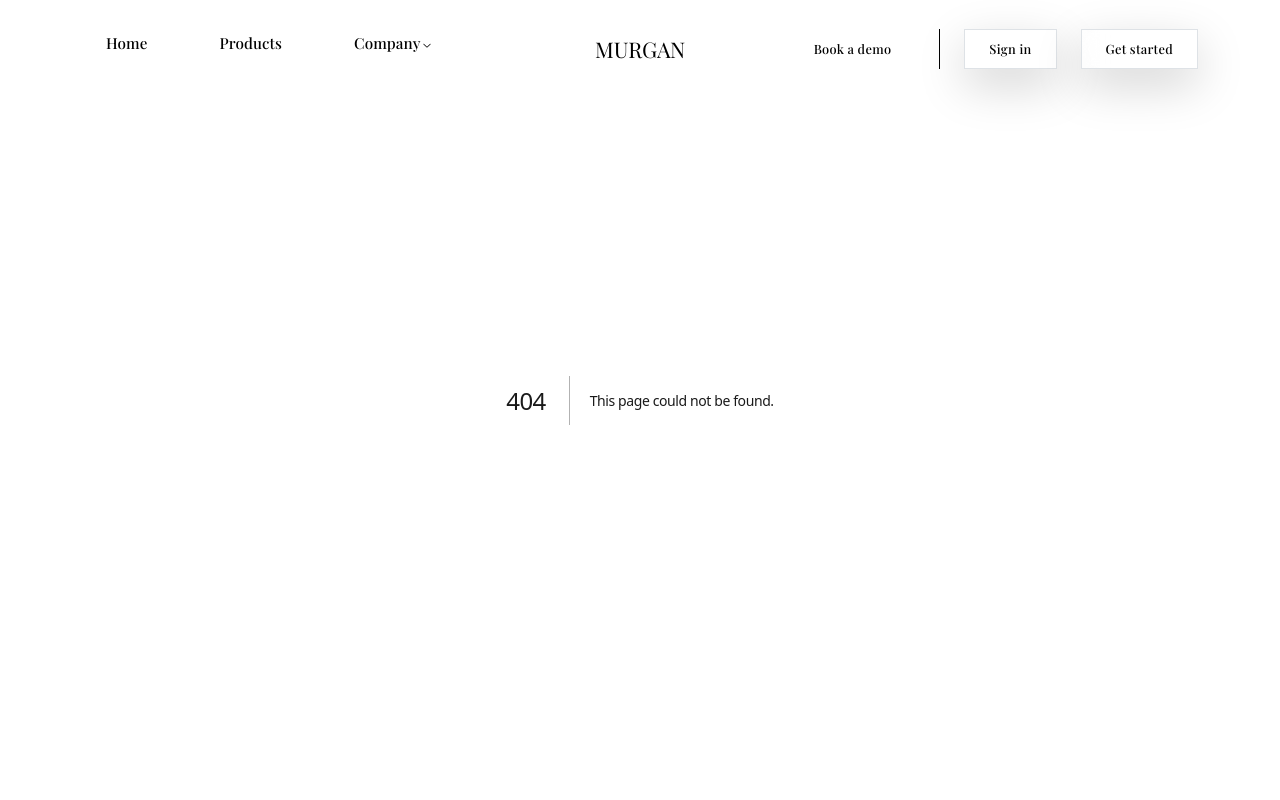
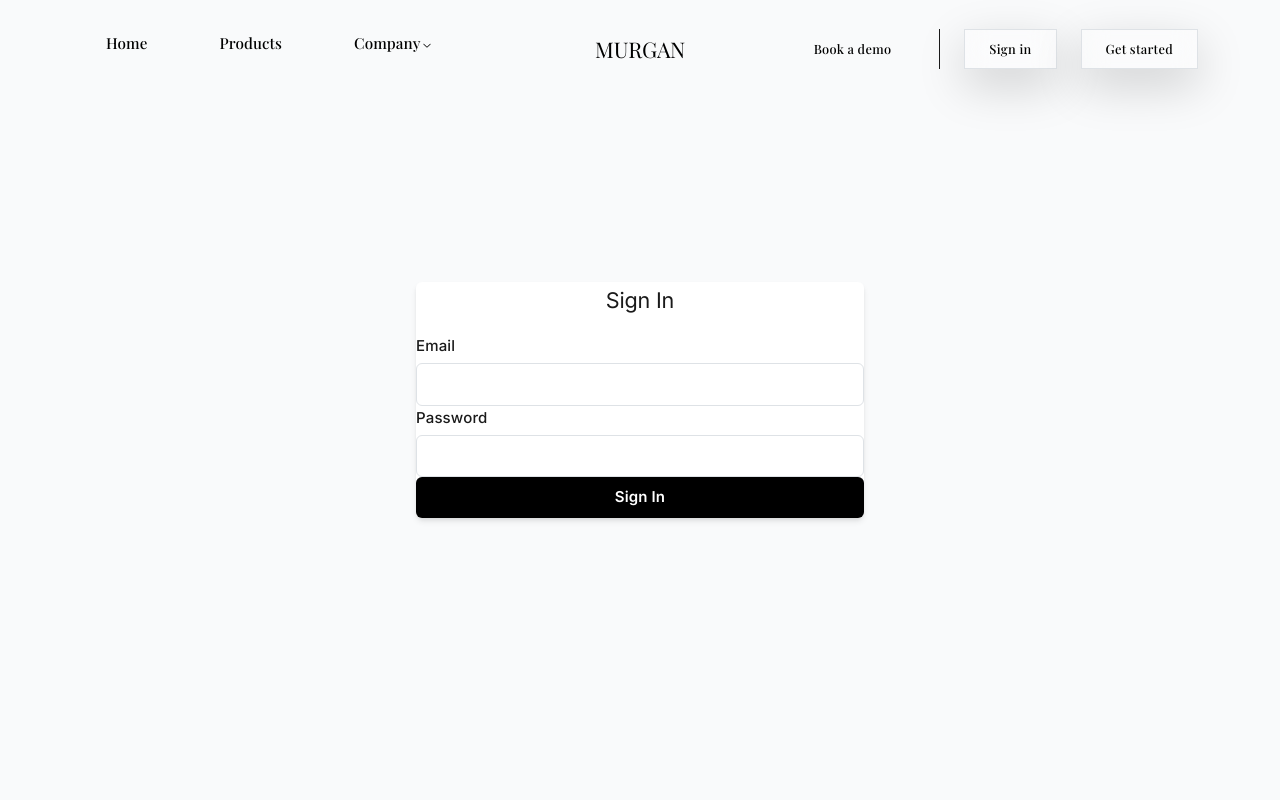
Before and after one commit to rcg69/murgan-ui, a Next.js app: page /signin in a window 1280 px wide. Before the commit this address had no page. Shown: the top 800 px of the page. Built offline with nearby package versions, Linux system fonts and the light colour scheme.

Commit message:
updated login
updated login

```diff
--- /dev/null
+++ b/src/app/products/[slug]/page.js
@@ -0,0 +1,14 @@
+import ProductView from "@/components/ProductView";
+import { dressProducts } from "@/data/products";
+
+export default function ProductDetailPage({ params }) {
+  // Find product by slug from params
+  const product = dressProducts.find(
+    (p) => p.slug === params.slug
+  );
+  return <ProductView product={product} />;
+}
+
+export async function generateStaticParams() {
+  return dressProducts.map((product) => ({ slug: product.slug }));
+}
--- a/src/app/products/page.js
+++ b/src/app/products/page.js
@@ -4,6 +4,9 @@ import { useState } from "react";
 import ProductGrid from "@/components/ProductGrid";
 import FilterModal from "@/components/FilterModal";
 import Hero from "@/components/Hero";
+import FilterButton from "@/components/FilterButton";
+
+import Heading from "@/components/Heading";
 import { dressProducts } from "@/data/products";
 
 export default function ProductsPage() {
@@ -17,48 +20,13 @@ export default function ProductsPage() {
         overlayOpacity={0.2}
         viewportHeight={50}
       />
+     <Heading title="Products" subtitle={null} />
 
-      {/* ============ COLLECTION HEADER ============ */}
-      <section className="bg-white border-b">
-        <div className="container-custom py-10">
-
-          <div className="grid grid-cols-3 items-center">
-
-            {/* Left spacer (keeps center truly centered) */}
-            <div></div>
-
-            {/* Center: Title */}
-{/*             <div className="text-center">
-              <h1 className="text-4xl md:text-5xl font-extrabold tracking-tight">
-                Top Products
-              </h1>
-              <p className="mt-2 text-gray-500 text-sm md:text-base">
-                Handpicked styles loved by our customers
-              </p>
-            </div> */}
-
-            {/* Right: Filter Button */}
-            <div className="flex justify-end">
-              <button
-                onClick={() => setIsFilterOpen(true)}
-                className="filter-btn"
-              >
-                <span className="filter-icon">⚲</span>
-                Filters
-              </button>
-            </div>
-
-          </div>
-
-        </div>
-      </section>
 
       {/* ============== PRODUCTS GRID ============== */}
-      <section className="bg-gray-50 py-14">
-        <div className="container-custom">
+
           <ProductGrid products={dressProducts} />
-        </div>
-      </section>
+
 
       {/* ============== FILTER MODAL ============== */}
       {isFilterOpen && (
--- /dev/null
+++ b/src/app/signin/page.jsx
@@ -0,0 +1,57 @@
+"use client";
+import React, { useState } from "react";
+
+export default function SignIn() {
+  const [email, setEmail] = useState("");
+  const [password, setPassword] = useState("");
+  const [error, setError] = useState("");
+
+  const handleSubmit = (e) => {
+    e.preventDefault();
+    // Dummy validation
+    if (!email || !password) {
+      setError("Please enter both email and password.");
+      return;
+    }
+    setError("");
+    // Add authentication logic here
+    alert("Signed in as " + email);
+  };
+
+  return (
+    <div className="flex flex-col items-center justify-center min-h-screen bg-gray-50">
+      <div className="bg-white p-8 rounded shadow-md w-full max-w-md">
+        <h2 className="text-2xl font-bold mb-6 text-center">Sign In</h2>
+        <form onSubmit={handleSubmit} className="space-y-4">
+          <div>
+            <label className="block mb-1 font-medium">Email</label>
+            <input
+              type="email"
+              className="w-full border border-gray-300 rounded px-3 py-2"
+              value={email}
+              onChange={(e) => setEmail(e.target.value)}
+              required
+            />
+          </div>
+          <div>
+            <label className="block mb-1 font-medium">Password</label>
+            <input
+              type="password"
+              className="w-full border border-gray-300 rounded px-3 py-2"
+              value={password}
+              onChange={(e) => setPassword(e.target.value)}
+              required
+            />
+          </div>
+          {error && <div className="text-red-500 text-sm">{error}</div>}
+          <button
+            type="submit"
+            className="w-full bg-black text-white py-2 rounded font-semibold hover:bg-gray-800 transition"
+          >
+            Sign In
+          </button>
+        </form>
+      </div>
+    </div>
+  );
+}
--- /dev/null
+++ b/src/components/FilterButton.jsx
@@ -0,0 +1,16 @@
+import React from "react";
+import { Button } from "@/components/ui/button";
+
+export default function FilterButton({ onClick }) {
+  return (
+    <div className="flex justify-end w-full">
+      <Button
+        onClick={onClick}
+        className="font-bold text-black !bg-white/30 backdrop-blur-md border border-white/40 hover:!bg-white/40 shadow-lg rounded-full flex items-center gap-2"
+      >
+        <span className="filter-icon">⚲</span>
+        Filters
+      </Button>
+    </div>
+  );
+}
--- /dev/null
+++ b/src/components/Heading.jsx
@@ -0,0 +1,12 @@
+// Heading.jsx
+import "../styles/Perspectives.css";
+
+export default function Heading({ title, subtitle }) {
+  return (
+    <div className="perspectives-header">
+      <h2>{title}</h2>
+      {/* Optionally render subtitle if provided */}
+      {subtitle && <p>{subtitle}</p>}
+    </div>
+  );
+}
--- a/src/components/PerspectivesSection.jsx
+++ b/src/components/PerspectivesSection.jsx
@@ -73,6 +73,7 @@
 // }
 "use client";
 import "../styles/Perspectives.css";
+import Heading from "./Heading";
 
 export default function PerspectivesSection() {
   const items = [
@@ -85,10 +86,7 @@ export default function PerspectivesSection() {
   return (
     <section className="perspectives-section">
       {/* Heading */}
-      <div className="perspectives-header">
-        <h2>Popular Products</h2>
-     {/*        <p>A visual journal from our universe</p> */}
-      </div>
+      <Heading title="Popular Products" subtitle={null} />
 
       {/* FLOWING GRID */}
       <div className="perspectives-viewport">
--- /dev/null
+++ b/src/components/ProductView.jsx
@@ -0,0 +1,16 @@
+import React from "react";
+
+export default function ProductView({ product }) {
+  if (!product) return <div>No product found.</div>;
+  return (
+    <div style={{ padding: 32 }}>
+      <h2 style={{ fontSize: 32, marginBottom: 16 }}>{product.name}</h2>
+      <img src={product.image} alt={product.name} style={{ maxWidth: 400, marginBottom: 24 }} />
+      <p><strong>Category:</strong> {product.category}</p>
+      <p><strong>Price:</strong> ₹{product.price}</p>
+      <p><strong>Description:</strong> {product.description}</p>
+      <p><strong>Rating:</strong> {product.rating} ({product.reviews} reviews)</p>
+      <p><strong>Status:</strong> {product.stock === 0 ? 'Out of Stock' : 'In Stock'}</p>
+    </div>
+  );
+}
--- a/src/components/ui/header.jsx
+++ b/src/components/ui/header.jsx
@@ -224,9 +224,11 @@ function Header1() {
 
                     <div className="border-r hidden md:inline"></div>
 
-                    <Button className="font-bold text-black !bg-white/30 backdrop-blur-md border border-white/40 hover:!bg-white/40 shadow-lg rounded-full">
-                        Sign in
-                    </Button>
+                                        <a href="/signin">
+                                            <Button className="font-bold text-black !bg-white/30 backdrop-blur-md border border-white/40 hover:!bg-white/40 shadow-lg rounded-full">
+                                                    Sign in
+                                            </Button>
+                                        </a>
 
                     <Button className="font-bold text-black !bg-white/30 backdrop-blur-md border border-white/40 hover:!bg-white/40 shadow-lg rounded-full">
                         Get started
--- a/src/data/products.js
+++ b/src/data/products.js
@@ -9,7 +9,7 @@ export const dressProducts = [
     category: 'Evening Dresses',
     categorySlug: 'evening-dresses',
     slug: 'elegant-black-evening-dress-1',
-    image: 'https://via.placeholder.com/400x500?text=Black+Evening+Dress',
+    image: '/saree.png',
     description: 'A stunning black evening dress perfect for formal occasions',
     rating: 4.5,
     reviews: 120,
@@ -22,7 +22,7 @@ export const dressProducts = [
     category: 'Casual Dresses',
     categorySlug: 'casual-dresses',
     slug: 'casual-summer-floral-dress-2',
-    image: 'https://via.placeholder.com/400x500?text=Floral+Dress',
+    image: '/saree.png',
     description: 'Lightweight and colorful casual dress for summer',
     rating: 4.2,
     reviews: 85,
@@ -35,7 +35,7 @@ export const dressProducts = [
     category: 'Office Dresses',
     categorySlug: 'office-dresses',
     slug: 'professional-office-dress-3',
-    image: 'https://via.placeholder.com/400x500?text=Office+Dress',
+    image: '/saree.png',
     description: 'Perfect for office wear - professional and elegant',
     rating: 4.8,
     reviews: 150,
@@ -48,7 +48,7 @@ export const dressProducts = [
     category: 'Party Dresses',
     categorySlug: 'party-dresses',
     slug: 'party-night-sequin-dress-4',
-    image: 'https://via.placeholder.com/400x500?text=Sequin+Dress',
+    image: '/saree.png',
     description: 'Glamorous sequin dress for party nights',
     rating: 4.6,
     reviews: 95,
```
